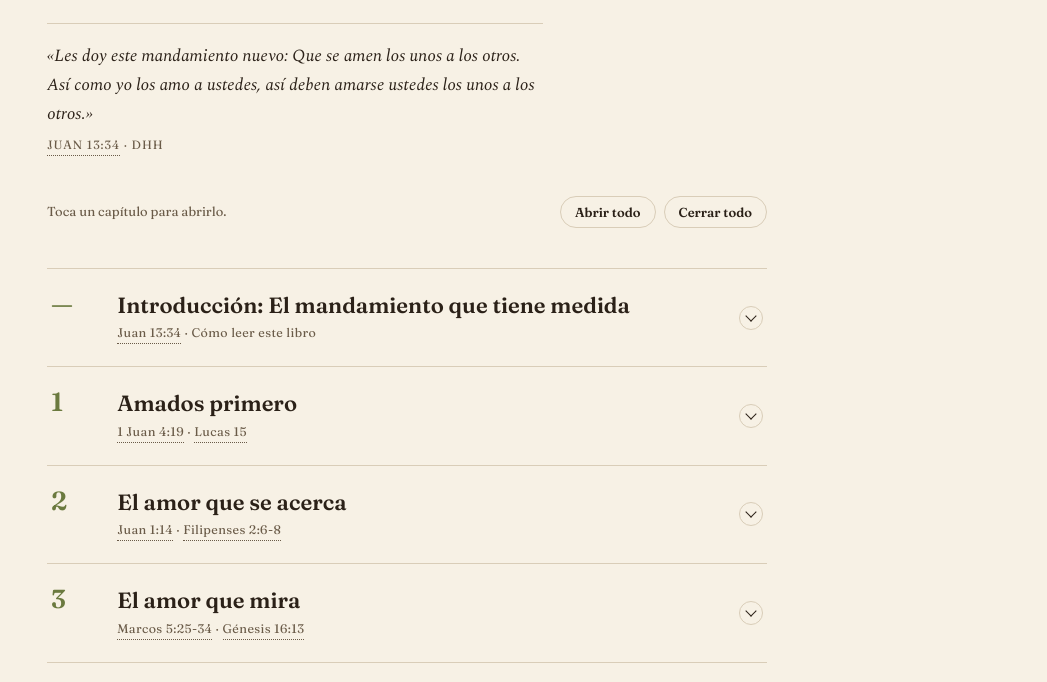
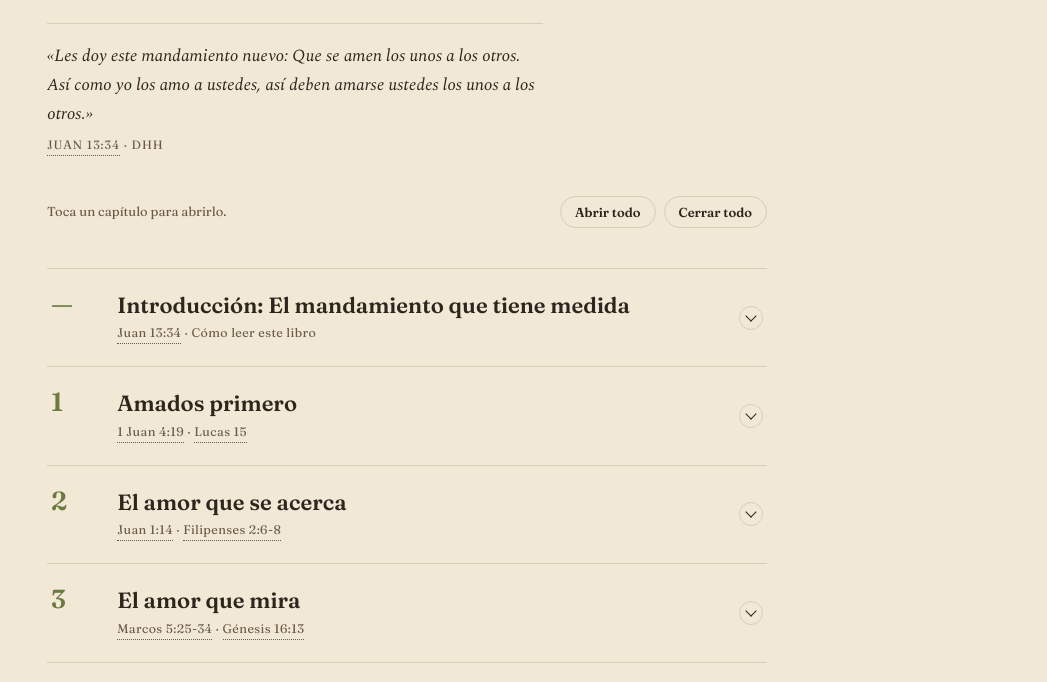
Before and after one commit to giannifontanot/cover-to-cover, a plain HTML site: page cautivados-por-jesus.html in a window 1280 px wide. Shown: the part 317-999 px from the top of the page, without its empty margins (233-1280 px from the left). Drawn offline with nearby package versions, Linux system fonts and the light colour scheme.

Commit message:
Fondo sepia de Café con Claude en la biblioteca y el libro (#3)
Claude-Session: https://claude.ai/code/session_01BtcWYS3Fv8XBUkrZXGQSbx

Co-authored-by: Gianni Fontanot <giannifontanot@users.noreply.github.com>
Co-authored-by: Claude Opus 5.5 <noreply@anthropic.com>

```diff
--- a/cautivados-por-jesus.html
+++ b/cautivados-por-jesus.html
@@ -11,16 +11,16 @@
 <style>
 /* Layout: una columna de lectura al estilo Café con Claude; cada capítulo es una persiana plegable. Paleta pergamino: olivo, terracota, ciruela. */
 :root{
-  --bg:#f7f1e5;        /* crema pergamino */
-  --panel:#fcf8ef;
-  --fg:#2b2118;        /* tinta café */
+  --bg:#f2e8d6;        /* sepia, como Café con Claude */
+  --panel:#f9f3e6;
+  --fg:#2d261d;        /* tinta café */
   --muted:#6a5b48;
   --line:#d9cdb8;
   --vine:#6b7a3f;      /* olivo */
   --wine:#b4532a;      /* terracota */
   --plum:#6e4a6e;
-  --wash:#efe6d4;
-  --ctl:#e6e1d9;       /* gris cálido de los controles */
+  --wash:#ecdfc8;
+  --ctl:#e6d9c1;       /* sepia de los controles */
   --display:"Fraunces",Georgia,"Times New Roman",serif;
   --body:var(--reader,"Spectral",Georgia,"Times New Roman",serif);
   --label:"Fraunces",Georgia,"Times New Roman",serif;
```
Also changed, not shown: index.html (+2 -2 lines).
